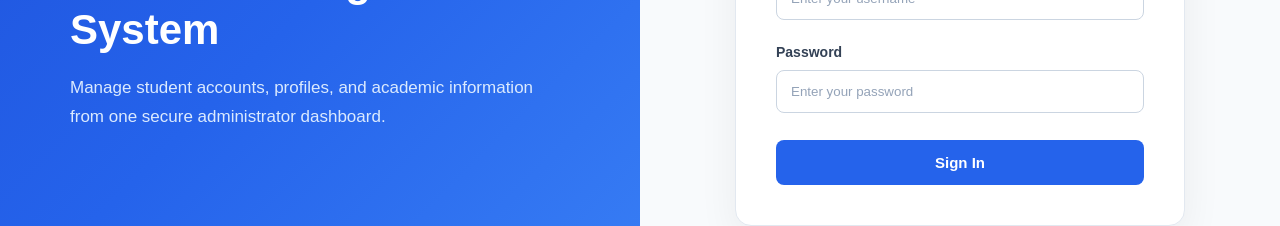
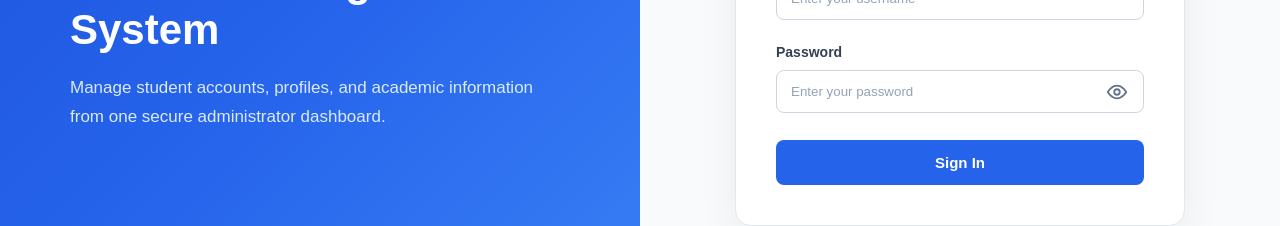
Before and after one commit to sangeerththanan-academic/student-management-system, a React (Vite) app in the folder frontend/: page /login in a window 1280 px wide. Shown: the part 404-630 px from the top of the page. Built offline with nearby package versions, Linux system fonts and the light colour scheme; no server answers.

Commit message:
toogle implementation

```diff
--- a/frontend/src/components/LoginFormSection.jsx
+++ b/frontend/src/components/LoginFormSection.jsx
@@ -1,51 +1,52 @@
 import { useState } from "react";
 
 function LoginFormSection({ onSubmit, loading, error }) {
-
     const [username, setUsername] = useState("");
     const [password, setPassword] = useState("");
+    const [showPassword, setShowPassword] = useState(false);
 
     const handleSubmit = (event) => {
         event.preventDefault();
         onSubmit(username.trim(), password);
     };
 
+    const togglePasswordVisibility = () => {
+        setShowPassword((previousState) => !previousState);
+    };
+
     return (
         <section className="login-form-section">
-
             <div className="login-card">
 
+                {/* Login Heading */}
                 <div className="login-heading">
+                    <span>SIGN IN</span>
 
-                    <span>
-                        SIGN IN
-                    </span>
-
-                    <h2>
-                        Welcome back
-                    </h2>
+                    <h2>Welcome back</h2>
 
                     <p>
                         Sign in to access your account.
                     </p>
-
                 </div>
 
-
+                {/* Error Message */}
                 {error && (
-                    <div className="login-error">
+                    <div
+                        className="login-error"
+                        role="alert"
+                    >
                         {error}
                     </div>
                 )}
 
-
+                {/* Login Form */}
                 <form
                     className="login-form"
                     onSubmit={handleSubmit}
                 >
 
+                    {/* Username Field */}
                     <div className="form-group">
-
                         <label htmlFor="username">
                             Username
                         </label>
@@ -62,32 +63,94 @@ function LoginFormSection({ onSubmit, loading, error }) {
                             disabled={loading}
                             required
                         />
-
                     </div>
 
-
+                    {/* Password Field */}
                     <div className="form-group">
-
                         <label htmlFor="password">
                             Password
                         </label>
 
+                        <div className="password-input-wrapper">
                             <input
                                 id="password"
-                            type="password"
+                                type={
+                                    showPassword
+                                        ? "text"
+                                        : "password"
+                                }
                                 value={password}
                                 onChange={(event) =>
                                     setPassword(event.target.value)
                                 }
                                 placeholder="Enter your password"
                                 autoComplete="current-password"
+                                className="password-input"
                                 disabled={loading}
                                 required
                             />
 
+                            {/* Show / Hide Password Button */}
+                            <button
+                                type="button"
+                                className="password-toggle"
+                                onClick={togglePasswordVisibility}
+                                aria-label={
+                                    showPassword
+                                        ? "Hide password"
+                                        : "Show password"
+                                }
+                                aria-pressed={showPassword}
+                                disabled={loading}
+                            >
+                                {showPassword ? (
+                                    /* Eye-slash icon */
+                                    <svg
+                                        xmlns="http://www.w3.org/2000/svg"
+                                        width="22"
+                                        height="22"
+                                        viewBox="0 0 24 24"
+                                        fill="none"
+                                        stroke="currentColor"
+                                        strokeWidth="2"
+                                        strokeLinecap="round"
+                                        strokeLinejoin="round"
+                                        aria-hidden="true"
+                                        focusable="false"
+                                    >
+                                        <path d="M3 3l18 18" />
+                                        <path d="M10.6 10.6a2 2 0 0 0 2.8 2.8" />
+                                        <path d="M9.9 5.2A10.8 10.8 0 0 1 12 5c5 0 8.3 4.5 9 7a11.8 11.8 0 0 1-3 4.6" />
+                                        <path d="M6.6 6.6A12 12 0 0 0 3 12c.7 2.5 4 7 9 7 1.1 0 2.1-.2 3-.6" />
+                                    </svg>
+                                ) : (
+                                    /* Eye icon */
+                                    <svg
+                                        xmlns="http://www.w3.org/2000/svg"
+                                        width="22"
+                                        height="22"
+                                        viewBox="0 0 24 24"
+                                        fill="none"
+                                        stroke="currentColor"
+                                        strokeWidth="2"
+                                        strokeLinecap="round"
+                                        strokeLinejoin="round"
+                                        aria-hidden="true"
+                                        focusable="false"
+                                    >
+                                        <path d="M2 12s3.6-7 10-7 10 7 10 7-3.6 7-10 7-10-7-10-7Z" />
+                                        <circle
+                                            cx="12"
+                                            cy="12"
+                                            r="3"
+                                        />
+                                    </svg>
+                                )}
+                            </button>
+                        </div>
                     </div>
 
-
+                    {/* Submit Button */}
                     <button
                         type="submit"
                         className="login-submit-button"
@@ -95,14 +158,11 @@ function LoginFormSection({ onSubmit, loading, error }) {
                     >
                         {loading
                             ? "Signing in..."
-                            : "Sign In"
-                        }
+                            : "Sign In"}
                     </button>
 
                 </form>
-
             </div>
-
         </section>
     );
 }
--- a/frontend/src/components/StudentFormModal.jsx
+++ b/frontend/src/components/StudentFormModal.jsx
@@ -7,6 +7,7 @@ const REGISTRATION_NO_REGEX = /^REG\d+$/;
 const NAME_REGEX = /^[A-Za-z]{3,}$/;
 const EMAIL_REGEX = /^[^\s@]+@[^\s@]+\.[^\s@]+$/;
 const PHONE_REGEX = /^\d{10}$/;
+
 const PASSWORD_REGEX =
     /^(?=.*[a-z])(?=.*[A-Z])(?=.*\d)(?=.*[^A-Za-z0-9]).{8,}$/;
 
@@ -25,7 +26,6 @@ const validateStudentForm = (
     const phoneNumber = (data.phoneNumber || "").trim();
     const password = data.password || "";
 
-
     // Registration number
     if (!registrationNo) {
         errors.registrationNo = "Registration number is required.";
@@ -33,7 +33,6 @@ const validateStudentForm = (
         errors.registrationNo =
             "Registration number must start with REG and contain numbers only after REG (e.g. REG001).";
     }
-
 
     // First name
     if (!firstName) {
@@ -43,7 +42,6 @@ const validateStudentForm = (
             "First name must be at least 3 letters and contain letters only.";
     }
 
-
     // Last name
     if (!lastName) {
         errors.lastName = "Last name is required.";
@@ -52,14 +50,12 @@ const validateStudentForm = (
             "Last name must be at least 3 letters and contain letters only.";
     }
 
-
     // Email
     if (!email) {
         errors.email = "Email is required.";
     } else if (!EMAIL_REGEX.test(email)) {
         errors.email = "Enter a valid email address.";
     }
-
 
     // Phone number
     if (!phoneNumber) {
@@ -68,8 +64,7 @@ const validateStudentForm = (
         errors.phoneNumber = "Phone number must be exactly 10 digits.";
     }
 
-
-    // Password - only required when creating a new student
+    // Password - required only when creating a new student
     if (requirePassword) {
         if (!password) {
             errors.password = "Password is required for a new student.";
@@ -78,7 +73,6 @@ const validateStudentForm = (
                 "Password must be at least 8 characters and include uppercase, lowercase, number and special character.";
         }
     }
-
 
     return errors;
 };
@@ -91,7 +85,6 @@ function StudentFormModal({
     onSuccess,
     onAuthError
 }) {
-
     const [formData, setFormData] = useState({
         registrationNo: "",
         firstName: "",
@@ -104,6 +97,9 @@ function StudentFormModal({
     const [formLoading, setFormLoading] = useState(false);
     const [formError, setFormError] = useState("");
     const [fieldErrors, setFieldErrors] = useState({});
+
+    // Password visibility toggle
+    const [showPassword, setShowPassword] = useState(false);
 
 
     // Reset form when modal opens or editing student changes
@@ -136,6 +132,9 @@ function StudentFormModal({
         setFieldErrors({});
         setFormLoading(false);
 
+        // Always hide password when opening/resetting the modal
+        setShowPassword(false);
+
     }, [editingStudent, show]);
 
 
@@ -145,22 +144,17 @@ function StudentFormModal({
 
         let newValue = value;
 
-
-        // Phone number:
-        // Allow numeric characters only.
-        // Do NOT silently truncate values beyond 10 digits.
+        // Allow numeric characters only for phone number
         if (name === "phoneNumber") {
             newValue = value.replace(/\D/g, "");
         }
-
 
         setFormData((previous) => ({
             ...previous,
             [name]: newValue
         }));
 
-
-        // Remove only the error belonging to the field being edited.
+        // Remove the error belonging to the edited field
         if (fieldErrors[name]) {
             setFieldErrors((previous) => ({
                 ...previous,
@@ -168,30 +162,28 @@ function StudentFormModal({
             }));
         }
 
-
-        // Remove the general form error when user starts correcting data.
+        // Clear general error while correcting data
         if (formError) {
             setFormError("");
         }
     };
 
 
-    // Close modal only when explicitly requested by the user
+    // Close modal only when explicitly requested
     const handleClose = () => {
-
-        // Do not allow closing while saving
         if (formLoading) {
             return;
         }
 
         setFormError("");
         setFieldErrors({});
+        setShowPassword(false);
 
         onClose();
     };
 
 
-    // Prevent backdrop click from closing the modal
+    // Prevent backdrop click from closing modal
     const handleModalContentClick = (event) => {
         event.stopPropagation();
     };
@@ -205,37 +197,26 @@ function StudentFormModal({
             return;
         }
 
-
-        // Clear previous general error
         setFormError("");
 
-
-        // Validate form before API request
+        // Validate before API request
         const errors = validateStudentForm(formData, {
             requirePassword: !editingStudent
         });
 
-
         setFieldErrors(errors);
 
-
-        // Stop submission if validation failed
         if (Object.keys(errors).length > 0) {
             setFormError(
                 "Please fix the highlighted errors before saving."
             );
-
             return;
         }
 
-
         try {
-
             setFormLoading(true);
 
-
             if (editingStudent) {
-
                 // EDIT STUDENT
                 await apiRequest(
                     `/api/students/${editingStudent.student_id}`,
@@ -259,9 +240,7 @@ function StudentFormModal({
                         })
                     }
                 );
-
             } else {
-
                 // ADD STUDENT
                 await apiRequest(
                     "/api/students/",
@@ -283,26 +262,20 @@ function StudentFormModal({
                             phoneNumber:
                                 formData.phoneNumber.trim(),
 
-                            password:
-                                formData.password
+                            password: formData.password
                         })
                     }
                 );
             }
 
-
-            // Only after successful API request:
-            // refresh student list
+            // Refresh student list after successful save
             onSuccess();
-
 
             // Close modal after successful save
             handleClose();
 
         } catch (error) {
-
             console.error("Student save error:", error);
-
 
             // Authentication error
             if (error.status === 401) {
@@ -310,16 +283,13 @@ function StudentFormModal({
                 return;
             }
 
-
             // Authorization error
             if (error.status === 403) {
                 setFormError(
                     "You do not have permission to modify students."
                 );
-
                 return;
             }
-
 
             // Backend validation / duplicate / other API error
             setFormError(
@@ -327,7 +297,6 @@ function StudentFormModal({
             );
 
         } finally {
-
             setFormLoading(false);
         }
     };
@@ -343,14 +312,11 @@ function StudentFormModal({
             className="modal-overlay"
             onClick={handleClose}
         >
-
             <div
                 className="modal-content student-form-card"
                 onClick={handleModalContentClick}
             >
-
                 <div className="form-card-header">
-
                     <div>
                         <h3>
                             {editingStudent
@@ -367,7 +333,6 @@ function StudentFormModal({
                         </p>
                     </div>
 
-
                     <button
                         type="button"
                         className="close-form-button"
@@ -377,12 +342,14 @@ function StudentFormModal({
                     >
                         ×
                     </button>
-
                 </div>
 
 
                 {formError && (
-                    <div className="dashboard-error">
+                    <div
+                        className="dashboard-error"
+                        role="alert"
+                    >
                         {formError}
                     </div>
                 )}
@@ -393,10 +360,8 @@ function StudentFormModal({
                     onSubmit={handleSubmit}
                     noValidate
                 >
-
                     {/* Registration Number */}
                     <div className="form-group">
-
                         <label htmlFor="registrationNo">
                             Registration Number
                         </label>
@@ -416,13 +381,11 @@ function StudentFormModal({
                                 {fieldErrors.registrationNo}
                             </span>
                         )}
-
                     </div>
 
 
                     {/* First Name */}
                     <div className="form-group">
-
                         <label htmlFor="firstName">
                             First Name
                         </label>
@@ -442,13 +405,11 @@ function StudentFormModal({
                                 {fieldErrors.firstName}
                             </span>
                         )}
-
                     </div>
 
 
                     {/* Last Name */}
                     <div className="form-group">
-
                         <label htmlFor="lastName">
                             Last Name
                         </label>
@@ -468,13 +429,11 @@ function StudentFormModal({
                                 {fieldErrors.lastName}
                             </span>
                         )}
-
                     </div>
 
 
                     {/* Email */}
                     <div className="form-group">
-
                         <label htmlFor="email">
                             Email
                         </label>
@@ -494,13 +453,11 @@ function StudentFormModal({
                                 {fieldErrors.email}
                             </span>
                         )}
-
                     </div>
 
 
                     {/* Phone Number */}
                     <div className="form-group">
-
                         <label htmlFor="phoneNumber">
                             Phone Number
                         </label>
@@ -522,41 +479,104 @@ function StudentFormModal({
                                 {fieldErrors.phoneNumber}
                             </span>
                         )}
-
                     </div>
 
 
-                    {/* Password - Add only */}
+                    {/* Password - Add only, with Show / Hide Toggle */}
                     {!editingStudent && (
                         <div className="form-group">
-
                             <label htmlFor="password">
                                 Password
                             </label>
 
+                            <div className="password-input-wrapper">
                                 <input
                                     id="password"
-                                type="password"
+                                    className="password-input"
+                                    type={
+                                        showPassword
+                                            ? "text"
+                                            : "password"
+                                    }
                                     name="password"
                                     value={formData.password}
                                     onChange={handleInputChange}
                                     disabled={formLoading}
                                     required
+                                    autoComplete="new-password"
                                 />
+
+                                <button
+                                    type="button"
+                                    className="password-toggle"
+                                    onClick={() =>
+                                        setShowPassword(
+                                            (previous) => !previous
+                                        )
+                                    }
+                                    aria-label={
+                                        showPassword
+                                            ? "Hide password"
+                                            : "Show password"
+                                    }
+                                    aria-pressed={showPassword}
+                                    disabled={formLoading}
+                                >
+                                    {showPassword ? (
+                                        // Eye-slash icon
+                                        <svg
+                                            xmlns="http://www.w3.org/2000/svg"
+                                            width="22"
+                                            height="22"
+                                            viewBox="0 0 24 24"
+                                            fill="none"
+                                            stroke="currentColor"
+                                            strokeWidth="2"
+                                            strokeLinecap="round"
+                                            strokeLinejoin="round"
+                                            aria-hidden="true"
+                                        >
+                                            <path d="M3 3l18 18" />
+                                            <path d="M10.6 10.6a2 2 0 0 0 2.8 2.8" />
+                                            <path d="M9.9 5.2A10.8 10.8 0 0 1 12 5c5 0 8.3 4.5 9 7a11.8 11.8 0 0 1-3 4.6" />
+                                            <path d="M6.6 6.6A12 12 0 0 0 3 12c.7 2.5 4 7 9 7 1.1 0 2.1-.2 3-.6" />
+                                        </svg>
+                                    ) : (
+                                        // Eye icon
+                                        <svg
+                                            xmlns="http://www.w3.org/2000/svg"
+                                            width="22"
+                                            height="22"
+                                            viewBox="0 0 24 24"
+                                            fill="none"
+                                            stroke="currentColor"
+                                            strokeWidth="2"
+                                            strokeLinecap="round"
+                                            strokeLinejoin="round"
+                                            aria-hidden="true"
+                                        >
+                                            <path d="M2 12s3.6-7 10-7 10 7 10 7-3.6 7-10 7-10-7-10-7Z" />
+                                            <circle
+                                                cx="12"
+                                                cy="12"
+                                                r="3"
+                                            />
+                                        </svg>
+                                    )}
+                                </button>
+                            </div>
 
                             {fieldErrors.password && (
                                 <span className="field-error">
                                     {fieldErrors.password}
                                 </span>
                             )}
-
                         </div>
                     )}
 
 
                     {/* Form Actions */}
                     <div className="form-actions">
-
                         <button
                             type="button"
                             className="cancel-button"
@@ -565,7 +585,6 @@ function StudentFormModal({
                         >
                             Cancel
                         </button>
-
 
                         <button
                             type="submit"
@@ -579,13 +598,9 @@ function StudentFormModal({
                                     : "Create Student"
                             }
                         </button>
-
                     </div>
-
                 </form>
-
             </div>
-
         </div>
     );
 }
--- a/frontend/src/styles/login.css
+++ b/frontend/src/styles/login.css
@@ -323,3 +323,95 @@
         font-size: 25px;
     }
 }
+/* =========================================================
+   Password Visibility Toggle - CR-016
+   ========================================================= */
+
+.password-input-wrapper {
+    position: relative;
+
+    display: flex;
+    align-items: center;
+
+    width: 100%;
+}
+
+/* Password input spacing to prevent icon overlap */
+
+.password-input-wrapper .password-input {
+    width: 100%;
+
+    box-sizing: border-box;
+
+    padding-right: 50px;
+}
+
+/* Eye / Eye-slash toggle button */
+
+.password-toggle {
+    position: absolute;
+
+    top: 50%;
+    right: 10px;
+
+    transform: translateY(-50%);
+
+    display: flex;
+    align-items: center;
+    justify-content: center;
+
+    width: 34px;
+    height: 34px;
+
+    padding: 5px;
+
+    border: none;
+    border-radius: 6px;
+
+    background: transparent;
+
+    color: #64748b;
+
+    cursor: pointer;
+
+    transition:
+        color 0.2s ease,
+        background-color 0.2s ease;
+}
+
+/* Hover effect */
+
+.password-toggle:hover:not(:disabled) {
+    color: #2563eb;
+
+    background: #eff6ff;
+}
+
+/* Keyboard focus indicator */
+
+.password-toggle:focus-visible {
+    outline: 2px solid #2563eb;
+
+    outline-offset: 2px;
+}
+
+/* Disabled state */
+
+.password-toggle:disabled {
+    opacity: 0.5;
+
+    cursor: not-allowed;
+}
+
+/* Icon sizing */
+
+.password-toggle svg {
+    display: block;
+
+    width: 22px;
+    height: 22px;
+
+    flex-shrink: 0;
+
+    pointer-events: none;
+}
```
Also changed, not shown: 2 other files (tests, documents, lock files or other folders). Lines whose indentation alone changed are shown as unchanged.
